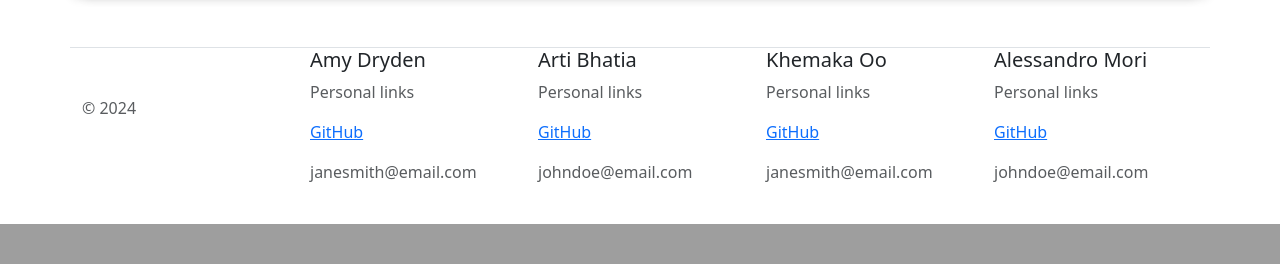
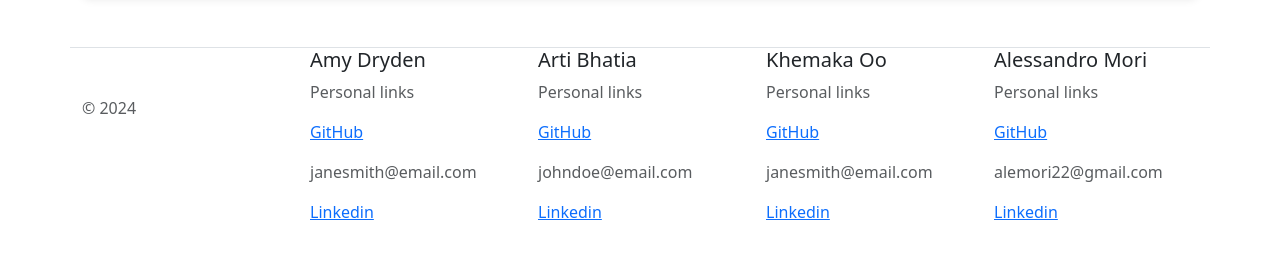
Before and after one commit to acedryden/school_research_project, a Flask app: page / in a window 1280 px wide. Shown: the part 1554-1818 px from the top of the page. Before the commit the page ends 1778 px from the top, so only its background shows below. Run offline with Flask 3, Linux system fonts and the light colour scheme.

Commit message:
html correction

```diff
--- a/templates/home.html
+++ b/templates/home.html
@@ -52,7 +52,7 @@
     <!-- Map Jumbo-->
 
     <div class="container my-6">
-        <div class="p-5 bg-body-tertiary rounded-3 jumbotron bg-with-image">
+        <div class="p-5 bg-body-tertiary rounded-3 bg-with-image  jumbotron">
             <div class="row">
                 <div class="col-lg-12">
                     <h1 class="text-body-emphasis text-dark">School and Board Map</h1>
@@ -78,10 +78,10 @@
 
     <!-- Graph Jumbo-->
 
-    <div class="container my-7 jumbotron">
+    <div class="container my-7">
         <div class="row align-items-md-stretch">
-            <div class="col-lg- rounded-3 graph">
-                <div class="p-5 bg-light text-light rounded-3 graph">
+            <div class="col-lg- rounded-3">
+                <div class="p-5 bg-light text-light rounded-3 jumbotron graph">
                     <h2>Graphs</h2>
                     <p>Here you'll find the graphs</p>
                     <hr class="my-4">
@@ -106,7 +106,7 @@
 
     <div class="container my-8">
         <div class="row">
-            <div class="col-lg-12 rounded-3 jumbotron api_im">
+            <div class="col-lg rounded-3">
                 <div class="p-5 bg-body-tertiary rounded-3 api_im  jumbotron">
                     <div class="container-fluid py-6 rounded-3">
                         <div class="row align-items-center">
@@ -179,8 +179,9 @@
             <ul class="nav flex-column">
               <li class="nav-item mb-2">
                 <p class="text-body-secondary">Personal links</p>
-                <p class="text-body-secondary"><a href="https://github.com/janesmith" target="_blank">GitHub</a></p>
+                <p class="text-body-secondary"><a href="https://github.com/acedryden" target="_blank">GitHub</a></p>
                 <p class="text-body-secondary">janesmith@email.com</p>
+                <p class="text-body-secondary"><a href="https://www.linkedin.com/in/amy-dryden/" target="_blank">Linkedin</a></p>
               </li>
             </ul>
           </div>
@@ -192,6 +193,7 @@
                 <p class="text-body-secondary">Personal links</p>
                 <p class="text-body-secondary"><a href="https://github.com/johndoe" target="_blank">GitHub</a></p>
                 <p class="text-body-secondary">johndoe@email.com</p>
+                <p class="text-body-secondary"><a href="https://www.linkedin.com/in/alessandro-mori-169ab719a/" target="_blank">Linkedin</a></p>
               </li>
             </ul>
           </div>
@@ -203,6 +205,7 @@
                 <p class="text-body-secondary">Personal links</p>
                 <p class="text-body-secondary"><a href="https://github.com/janesmith" target="_blank">GitHub</a></p>
                 <p class="text-body-secondary">janesmith@email.com</p>
+                <p class="text-body-secondary"><a href="https://www.linkedin.com/in/alessandro-mori-169ab719a/" target="_blank">Linkedin</a></p>
               </li>
             </ul>
           </div>
@@ -212,8 +215,9 @@
             <ul class="nav flex-column">
               <li class="nav-item mb-2">
                 <p class="text-body-secondary">Personal links</p>
-                <p class="text-body-secondary"><a href="https://github.com/johndoe" target="_blank">GitHub</a></p>
-                <p class="text-body-secondary">johndoe@email.com</p>
+                <p class="text-body-secondary"><a href="https://github.com/AleMori22" target="_blank">GitHub</a></p>
+                <p class="text-body-secondary">alemori22@gmail.com</p>
+                <p class="text-body-secondary"><a href="https://www.linkedin.com/in/alessandro-mori-169ab719a/" target="_blank">Linkedin</a></p>
               </li>
             </ul>
           </div>
```
